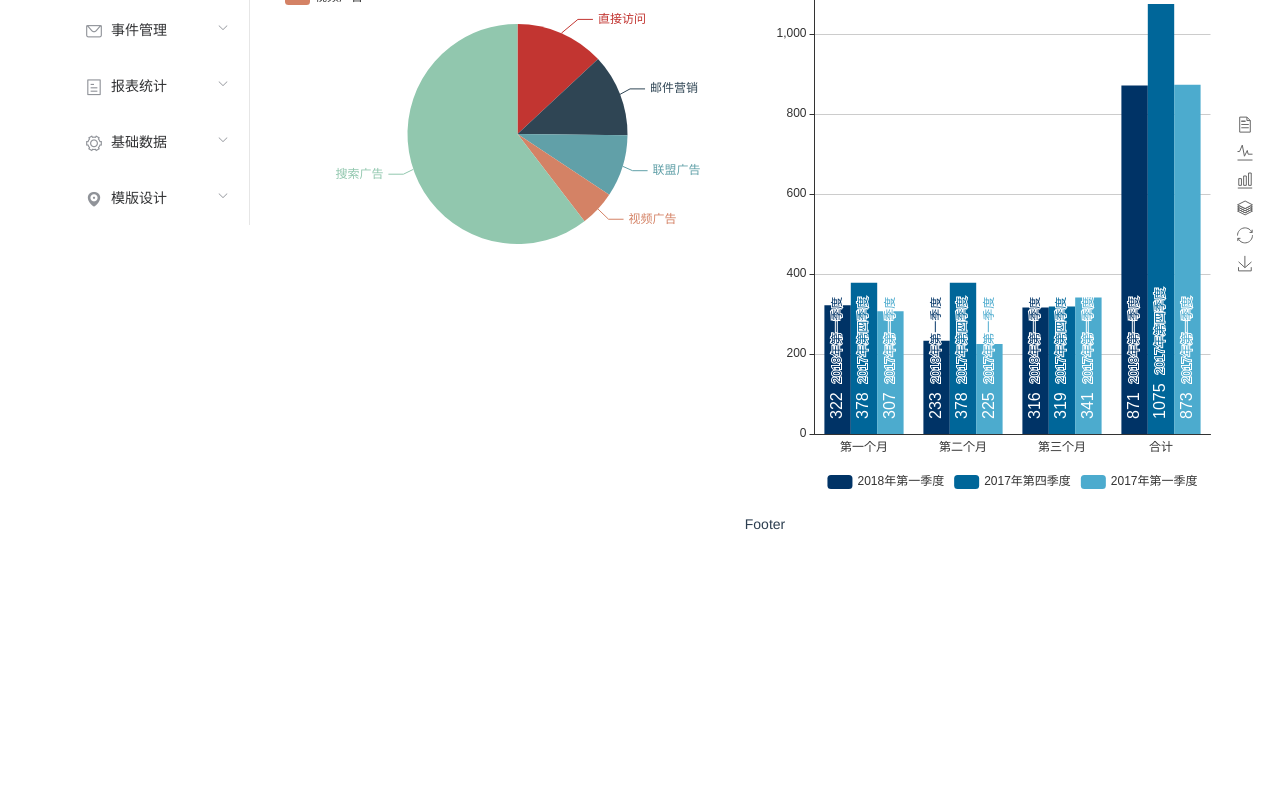
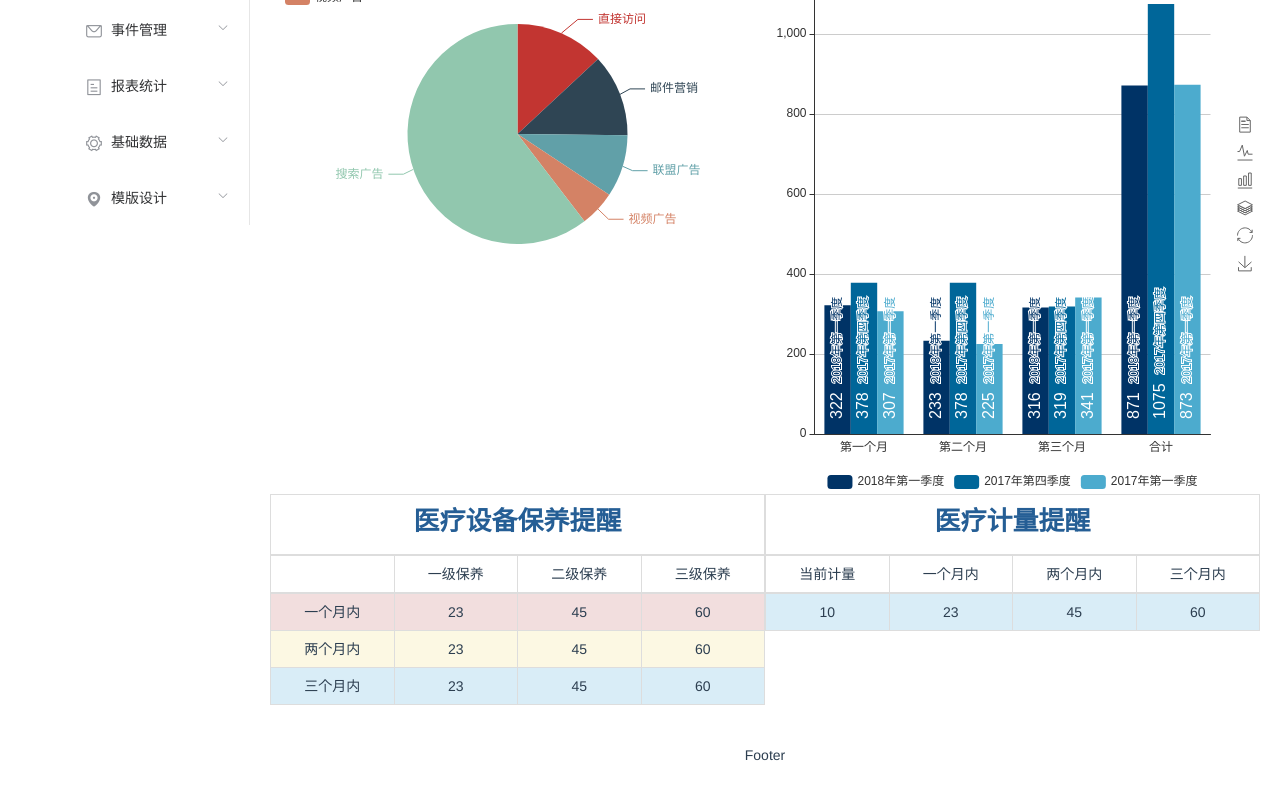
Before and after one commit to tilark/MEMSCoreUI, a Vue app: page /#/home in a window 1280 px wide. Before the commit this address led to /#/. Shown: the part 266-1066 px from the top of the page. Before the commit the page ends 840 px from the top, so only its background shows below. Built offline with nearby package versions, Linux system fonts and the light colour scheme.

Commit message:
将保养和计量提醒加入到首页

```diff
--- a/src/components/Home.vue
+++ b/src/components/Home.vue
@@ -4,17 +4,22 @@
     <el-row>
       <el-col :span="12"><DeviceStatistics/></el-col>
       <el-col :span="12"><RepairStatistics/></el-col>
+      <el-col :span="12"><MaintanceStatistics/></el-col>
+      <el-col :span="12"><MeasurementStatistics/></el-col>
     </el-row>
   </section>
 </template>
 <script>
 import DeviceStatistics from './DeviceStatistics'
 import RepairStatistics from './RepairStatistics'
-
+import MaintanceStatistics from './MaintanceStatistics'
+import MeasurementStatistics from './MeasurementStatistics'
 export default {
   components: {
     DeviceStatistics,
-    RepairStatistics
+    RepairStatistics,
+    MaintanceStatistics,
+    MeasurementStatistics
   }
 }
 </script>
```
